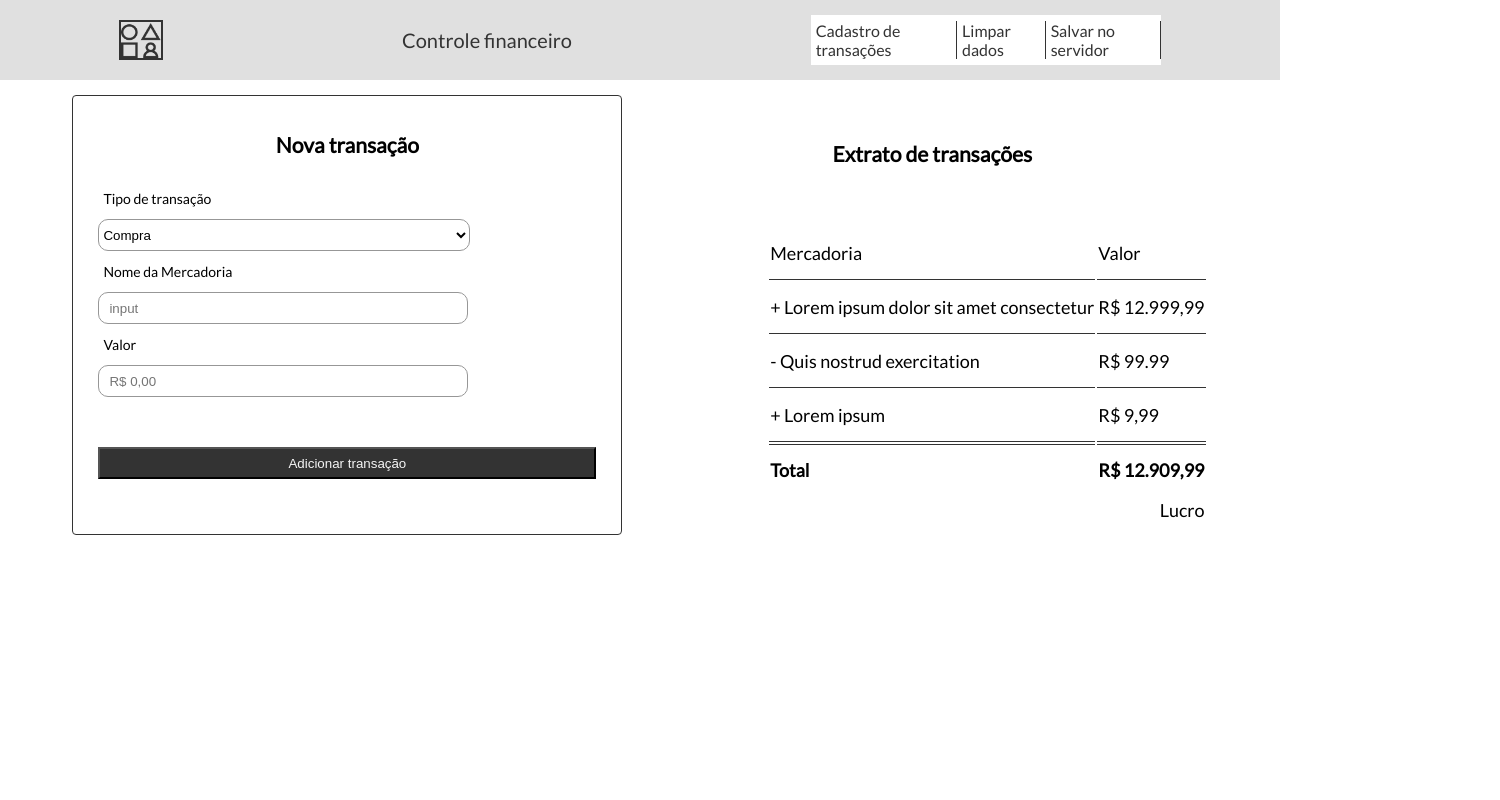
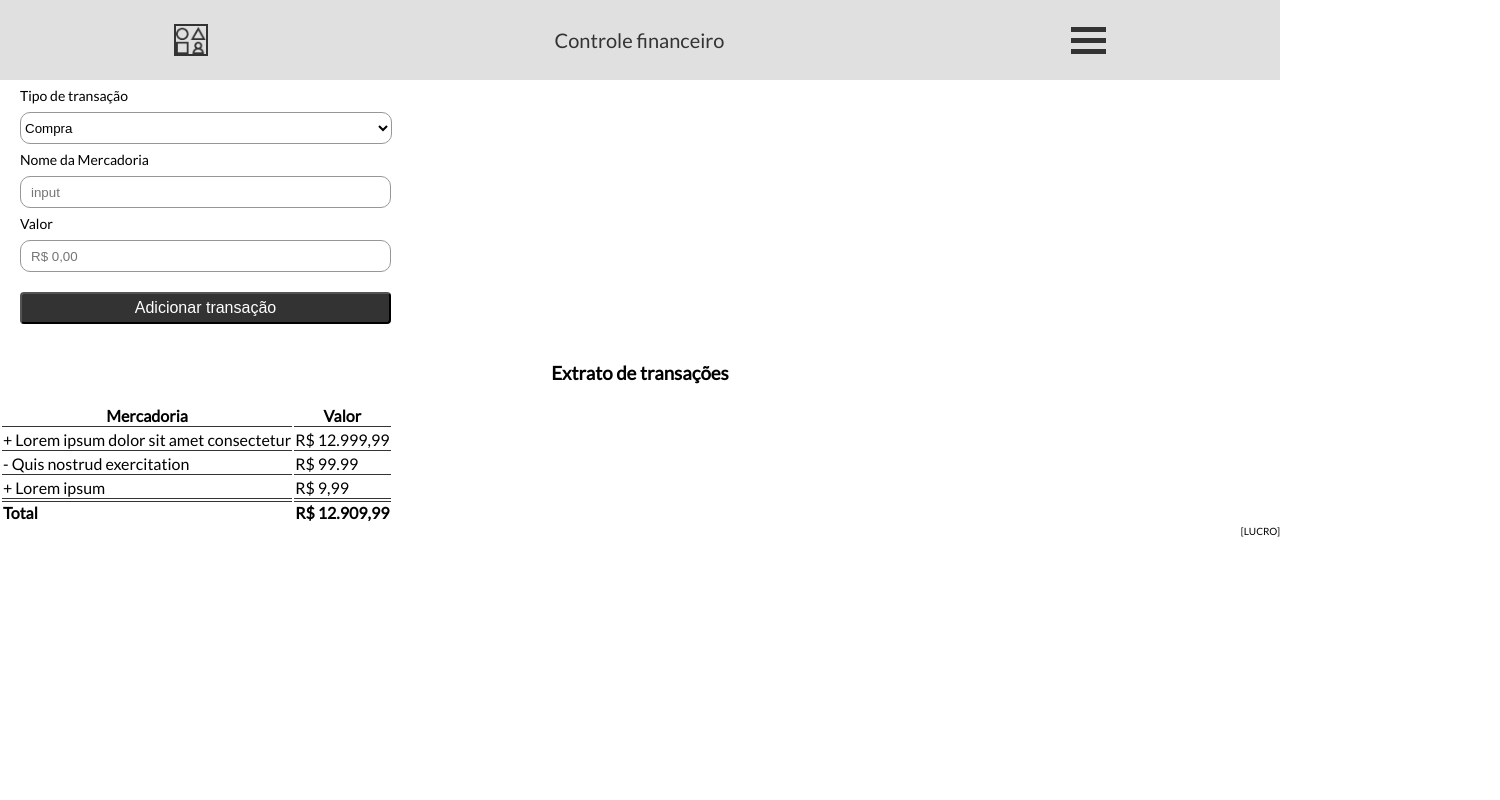
Before and after one commit to GabrielAAS28/projeto_net, a plain HTML site: page index.html in a window 1280 px wide. Shown: the top 800 px of the page, 1500 px wide, since content can reach past the window. Drawn offline with Linux system fonts and the light colour scheme.

Commit message:
Add files via upload

```diff
--- a/index.html
+++ b/index.html
@@ -16,20 +16,20 @@
                 <div class="header-topo">
                     <img id="imgg" nome="imgg" src="./imagnes/image.png">
                     <div><span>Controle financeiro</span></div>
-                        <div class="naveg-menu">
+                        <div class="responsive-menu">
                             <div class="hamburguer-icon">
                                 <div></div>
                                 <div></div>
                                 <div></div>
                             </div>
-
+                                <nav>
                                     <ul>
                                         <li>X</li>
                                         <li>Cadastro de transações</li>
                                         <li>Limpar dados</li>
                                         <li>Salvar no servidor</li>
                                     </ul>
-
+                                </nav>
                         </div>
                     </div>
                 </div>
@@ -39,7 +39,7 @@
 
                     <form id="bordarr" name="bordarr">
 
-                        <div class="centro"><h3><strong>Nova transação</strong></h3></div>
+                        <div class="centro"><h3><strong> Nova transação</strong></h3></div>
 
                         <div>
                             <div class="encima">Tipo de transação</div>
@@ -76,21 +76,23 @@
 
                     </form>
 
+                       <div class="linha-meio"></div>
 
+                        <div class="afastar">
+                            <label><strong><h3>Extrato de transações</h3></strong></label>
+                        </div>
                                 <table id="subirr" nome="subirr" >
-                            <th><strong><h3>Extrato de transações</h3></strong></th></tr>
-                            <td class="linhas" >Mercadoria</td>                       <td class="linhas">Valor</td></tr>
+                                <th class="linhas">Mercadoria</th> <th  class="linhas">Valor</th></tr>
 
-                            <td class="linhas">+ Lorem ipsum dolor sit amet consectetur</td>           <td  class="linhas"> R$ 12.999,99</td></tr>
+                                <td class="linhas">+ Lorem ipsum dolor sit amet consectetur </td>           <td  class="linhas"> R$ 12.999,99</td></tr>
 
                                 <td class="linhas"> - Quis nostrud exercitation</td>                         <td  class="linhas">R$ 99.99</td></tr>
 
                                 <td class="linhas"> + Lorem ipsum</td>                                       <td  class="linhas">R$ 9,99</td></tr>
 
-                            <td class="linhastopo"><strong>Total</strong></td>                           <td  class="linhastopo"><strong>R$ 12.909,99</strong></td></tr>
-                            <td></td>                                                                          <td style="float: right;">Lucro</td></tr>
+                                <td class="linhastopo"><strong>Total</strong></td>                           <td  class="linhastopo"><strong>R$ 12.909,99</strong></td>
                             </table>
-
+                                                                                                            <p class="lucro">[LUCRO]</p>
             </div>
 
     </body>
--- a/style.css
+++ b/style.css
@@ -1,8 +1,8 @@
 body{
+    margin: 0;
     font-family: 'lato',sans-serif;
-    margin: 0;
+
 }
-
 .header-topo{
     display: flex;
     background-color: #E0E0E0;
@@ -14,110 +14,93 @@ body{
 
 }
 
-
 .header-topo span{
     width: 100%;
     font-size: 20px;
 
-
 }
 
+#imgg{
+    position: flex;
+    width: 30px;
+    height: 27.63px;
+    left: 22px;
+    top: 15px;
 
 
+    border: 2px solid #333333;
+        }
 
-
-        .hamburguer-icon div{
+.hamburguer-icon  div{
     width: 35px;
     height: 5px;
     background-color: #333;
     margin: 6px 0;
 }
 
-        .naveg-menu ul{
+#separarr{
+    display: none;
+}
+
+.responsive-menu ul{
     display: none;
     list-style-type:none;
     background-color: #333;
+    font-size: 18px;
     color: white;
-            position: flex;
+    position: fixed;
     height: 100%;
     width: 85.4%;
     right: 0px;
     top:0px;
-            z-index: 1;
     margin: 0px;
-            padding: 5px 0px;
-            font-size: 16px;
+    padding: 20px 0px;
+
 
     }
 
-        .naveg-menu ul li{
-            text-align: left;
-            margin: 1px 0px;
-            padding: 0px 5px;
-            align-items: center;
-            clear: both;
+.responsive-menu ul li{
+    text-align: right;
+    margin:7px 0px;
+    padding: 0PX 20px;
 }
 
-        .naveg-menu ul li:nth-child(1){
+
+.responsive-menu ul  li:nth-child(1) {
     text-align: left;
     }
 
-        .naveg-menu ul li:hover{
+.responsive-menu ul  li:hover:nth-child(1) {
+    background-color:#333;
+    color: white;
+        }
+
+.responsive-menu ul li:hover {
     background-color: #c4c4c4;
     color: #333;
         }
-
-       .naveg-menu ul li :hover:nth-child(1) {
-            background-color: #333;
-            color: white;
+.responsive-menu:hover ul{
+    display: block;
+}
+.centro{
+    display: none;
 }
 
-        .naveg-menu ul hover {
-            display: block;
+#bordarr{
+    position: flex;
+    width: 100%;
+    float: bottom;
+
+
 }
 
 
 .encima{
-                padding: 12px 5px ;
+    padding: 5px 20px ;
     font-size: 14px;
-                     }
-
-
-        .adir{
-            width: 370px;
-            height: 32px;
-
-            padding:  0px 24px 0px 10px;
-            box-sizing: border-box;
-            border-radius: 10px;
-            border: 1px solid #979797;
-
-
-            }
-
-        .linhas {
-
-          border-bottom: 1px solid #333;
-
-                }
-
-        .linhastopo{
-
-                   border-top: 1px solid #333;
-
-                   }
-
-
-
-
-    #imgg{
-            position: flex;
-            width: 40px;
-            height: 36.84px;
-            left: 0px;
-            top: 22px;
-
-            border: 2px solid #333333;
+    line-height: 22px;
+    font-style: normal;
+    font-weight: normal;
 }
 
 #oseq{
@@ -130,47 +113,79 @@ body{
     border: 1px solid #979797;
     box-sizing: border-box;
     border-radius: 10px;
+    margin: 0px 20px;
+}
+
+.adir{
+    position: flex;
+    width: 371px;
+    height: 32px;
+    padding:  0px 24px 0px 10px;
+    box-sizing: border-box;
+    border-radius: 10px;
+    border: 1px solid #979797;
+    margin: 0px 20px;
+    }
+
+#enviar{
+    position: flex;
+    margin:19.78px 20px;
+    width: 371px;
+    height: 32px;
+    background: #333333;
+    color: white;
+    border-radius: 4px;
+    font-size: 16px;
+
+}
+
+.linha-meio div{
+    /* Line */
+
+position: absolute;
+width: 371px;
+height: 0px;
+left: 0px;
+top: 290px;
+
+border: 1px solid #979797;
+
 }
 
 
-    #enviar{
+.afastar{
 position: flex;
-                width: 100%;
-                height: 32px;;
-                color: whitesmoke;
-                padding: 0px 0px 0px 0px;
-                background-color:#333333;
-                margin-top: 50px;
-
-
-                     }
-     #seperarr{
-             border: 25 solid #333;
-             width: 100%;
-
-             display: flex;
-
-             align-content: center;
-             justify-content: space-around;
-             font-size: 18px;
-
+align-items: center;
+text-align: center;
+margin: 0%;
 
   }
 
-    #bordarr{
-                    position: flex;
-                    width: 550px;
-                    height: 440px;
-                    left: calc(50% - 550px/2);
-                    top: calc(50% - 440px/2);
-                    margin-top: 15px;
-                    margin-bottom: 15px;
-                    border: 1px solid #333;
-                    box-sizing: border-box;
-                    border-radius: 4px;
-                    padding: 15px 25px;
+.linhas {
+
+    border-bottom: 1px solid #333;
+
     }
 
+.linhastopo{
+             margin-bottom: 5px;
+             border-top: 1px solid #333;
+
+}
+
+.lucro{
+    position: flex;
+    width: 100%;
+    height: 18px;
+    left: 263px;
+    top: 169px;
+    font-style: normal;
+    font-weight: normal;
+    font-size: 10px;
+    text-align: right;
+    margin: 0px;
+
+    }
 
 #subirr table{
     width: 550px;
@@ -178,25 +193,25 @@ body{
     margin-bottom: 5px;
     padding: 15px 10px;
     position: relative;
+    display: none;
     }
 
 
+
 footer{
-
     position: absolute;
     display: block;
-            width: 1500px;
+    width: 100%;
     height: 8px;
     left: 0px;
     top: 992px;
     background: #333333;
     }
 
+/*------------------------------------------------------------------------*/
 
-/*------------------------------------------------------------------------*/
 @media screen and (min-width:414px){
-
-
+}
 .header-topo{
     display: flex;
     background-color: #E0E0E0;
@@ -208,54 +223,56 @@ body{
 
 }
 
-
 .header-topo span{
     width: 100%;
     font-size: 20px;
 
+}
+
+.hamburguer-icon  div{
+    width: 35px;
+    height: 5px;
+    background-color: #333;
+    margin: 6px 0;
+}
+
+.responsive-menu ul{
+    display: none;
+    list-style-type:none;
+    background-color: #333;
+    font-size: 18px;
+    color: white;
+    position: fixed;
+    height: 100%;
+    width: 85.4%;
+    right: 0px;
+    top:0px;
+    margin: 0px;
+    padding: 20px 0px;
+
 
     }
 
+.responsive-menu ul li{
+    text-align: right;
+    margin:7px 0px;
+    padding: 0PX 20px;
+}
 
 
-        .naveg-menu ul{
-            display: flex;
-            flex-direction: row;
-             position: relative;
-             width: 350px;
-             height: 40px;
-             background-color: white;
-             color: #333;
-            clear: both;
-
+.responsive-menu ul  li:nth-child(1) {
+    text-align: left;
     }
 
-           .naveg-menu ul li {
-               border-right: 1px solid #333;
+.responsive-menu ul  li:hover:nth-child(1) {
+    background-color:#333;
+    color: white;
         }
 
-           .naveg-menu ul li :nth-child(2){
-              border: 0;
+.responsive-menu ul li:hover {
+    background-color: #c4c4c4;
+    color: #333;
         }
-
-           .naveg-menu ul li:nth-child(1){
-          display: none;
+.responsive-menu:hover ul{
+    display: block;
 }
-
-         .hamburguer-icon{
-             display: none;
-         }
-                                            }
-
-        .centro{
-             text-align: center;
-
-                                            }
-
-    #subirr table{
-        width:100%;
-        height: 440px;
-        padding: 15px 10px;
-        display: flex;
-        float: right;
-     }
```
Lines whose indentation alone changed are shown as unchanged.
